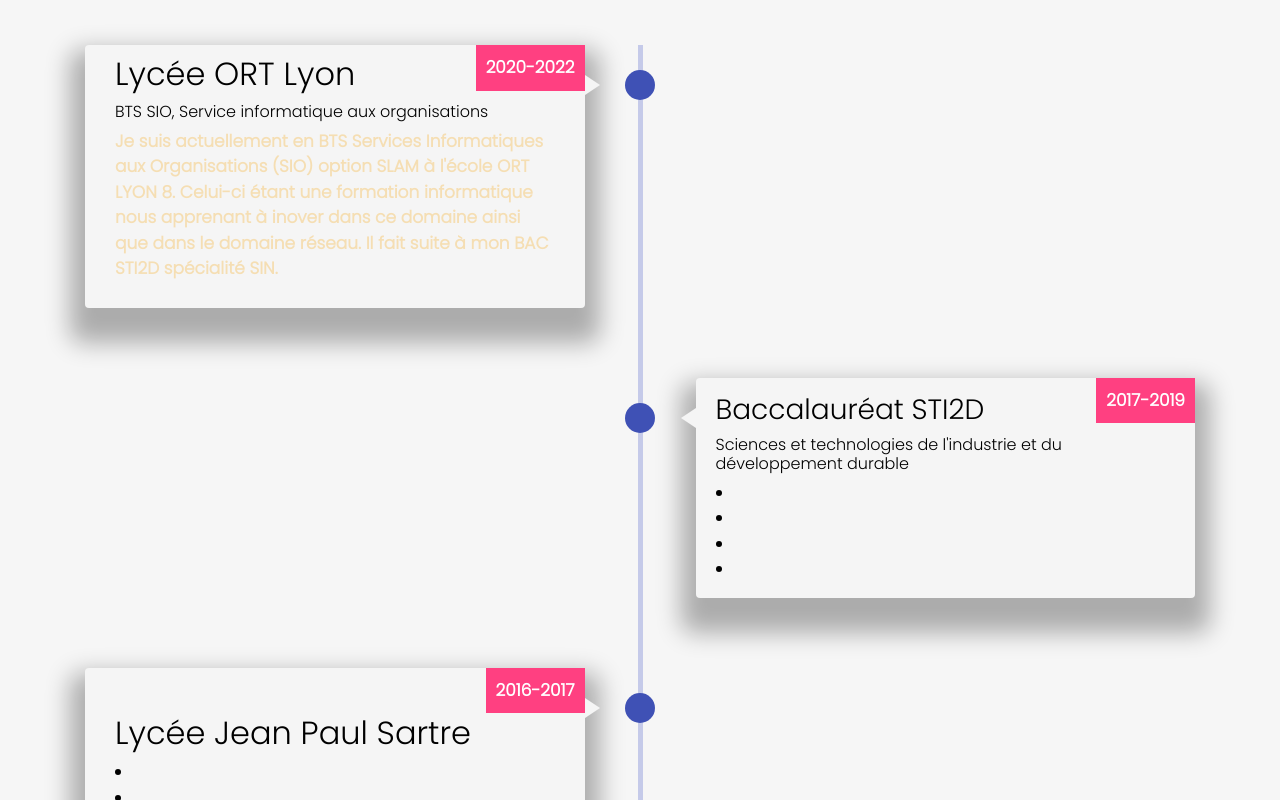
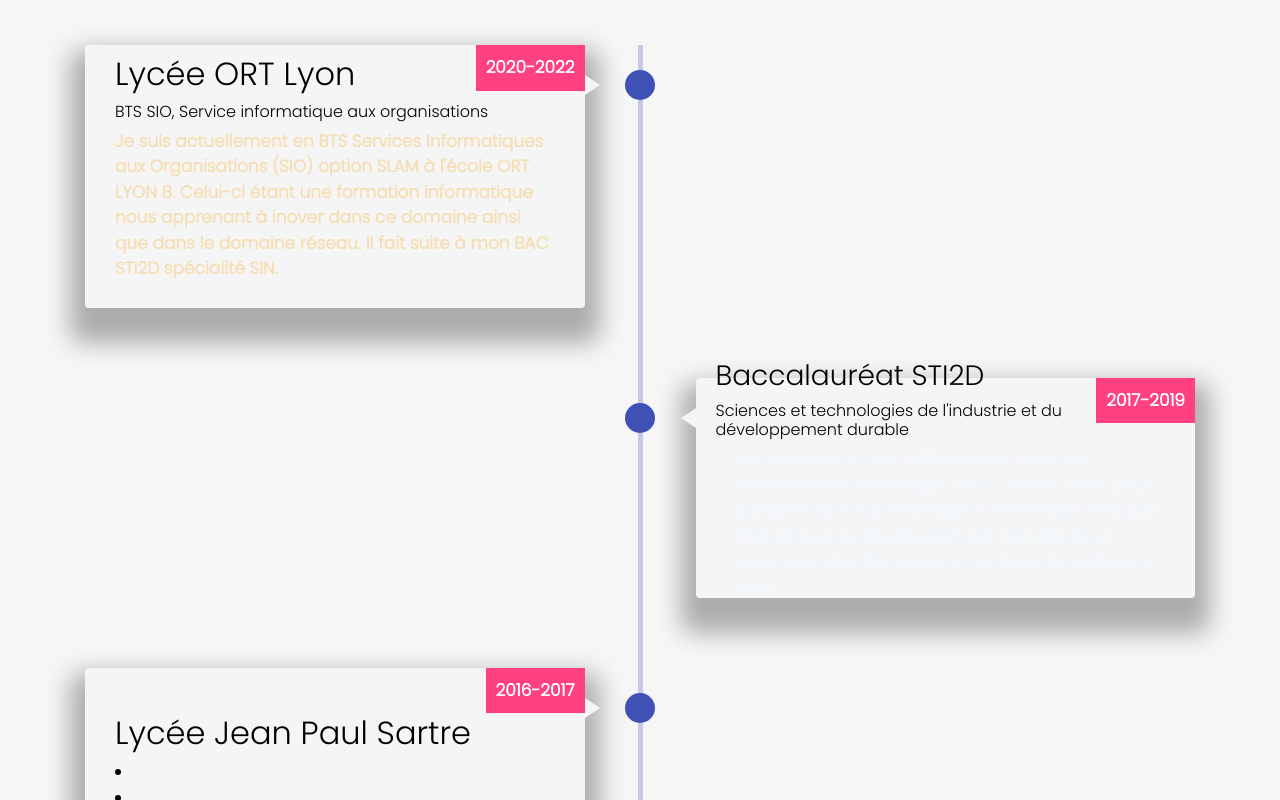
Before and after one commit to KraaPa/Portfolio, a plain HTML site: page education.html in a window 1280 px wide. Shown: the part 1109-1909 px from the top of the page. Drawn offline with nearby package versions, Linux system fonts and the light colour scheme; some icons are missing.

Commit message:
Add files via upload

```diff
--- a/education.html
+++ b/education.html
@@ -303,10 +303,8 @@
         <div class="alignment">
             <h3>Baccalauréat STI2D</h3>
             <h6>Sciences et technologies de l'industrie et du développement durable</h6>
-            <li></li>
-            <li></li>
-            <li></li>
-            <li></li>
+            <p style="color: aliceblue;">J'ai effectué un bac STi2d option Système d'Information Numérique (SIN). Ce bac avait pour spécifité de nous enseinger la traversale ainsi que l'industrie et le développement durable. Nous avions en plus des cours sur la base du codage en front.</p>
+
         </div>
       </div>
 
```
Also changed, not shown: index.html (+2 -2 lines), research.html (+1 -1 lines), 3 other files.
